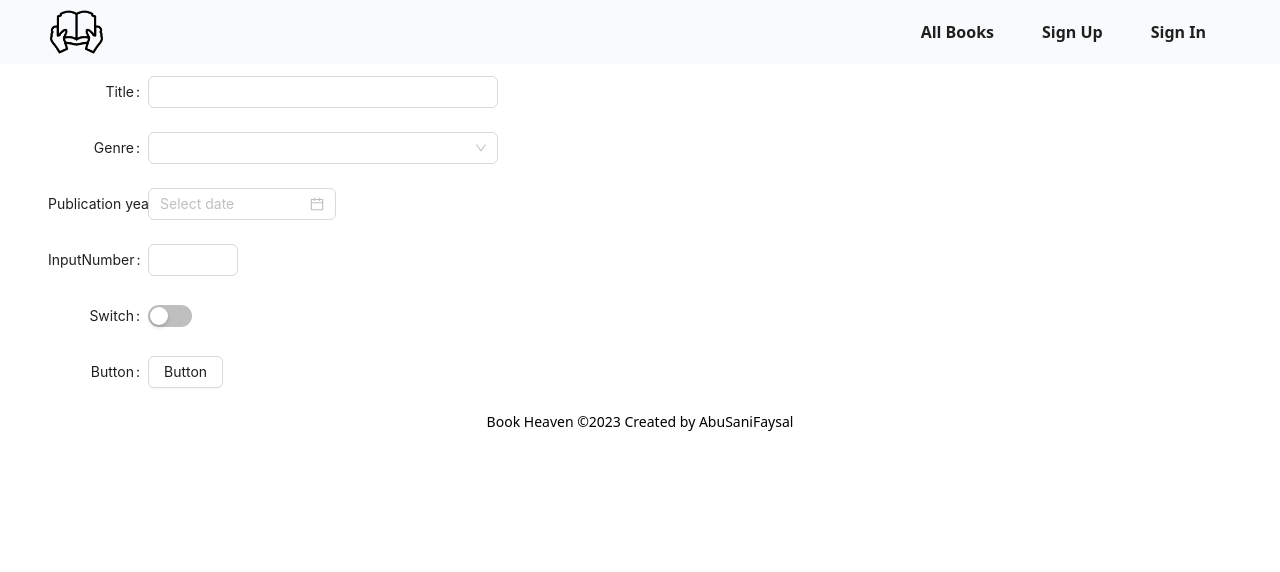
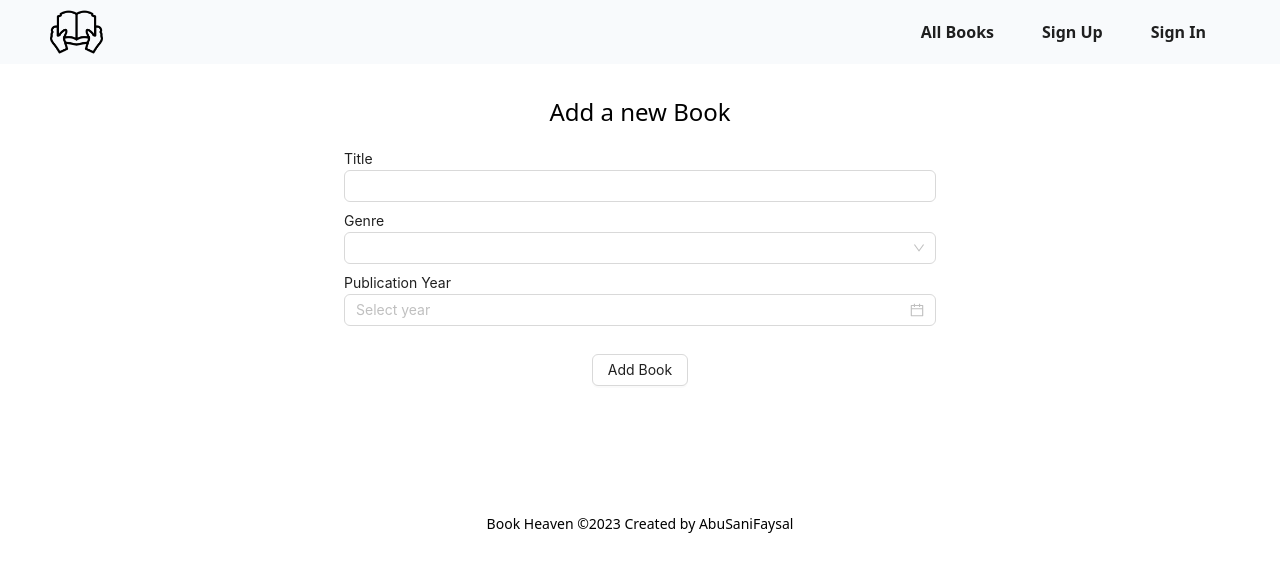
Before and after one commit to SanyFaysal/book-catalog-frontend, a React (Vite) app: page /add-new-book in a window 1280 px wide. Shown: the top 572 px of the page. Built offline with nearby package versions, Linux system fonts and the light colour scheme.

Commit message:
[DONE]: ALl books &  Add book

```diff
--- a/src/pages/AddNewBook.tsx
+++ b/src/pages/AddNewBook.tsx
@@ -1,17 +1,31 @@
-import { Button, Cascader, DatePicker, Input, InputNumber, Radio, Select, Switch, TreeSelect } from "antd";
+import {
+  Button,
+  Cascader,
+  DatePicker,
+  Input,
+  InputNumber,
+  Radio,
+  Select,
+  Switch,
+  TreeSelect,
+} from "antd";
 import { useState } from "react";
 import { Form } from "antd";
 
-type SizeType = Parameters<typeof Form>[0]['size'];
+type SizeType = Parameters<typeof Form>[0]["size"];
 
 export default function AddNewBook() {
-    const [componentSize, setComponentSize] = useState<SizeType | 'default'>('default');
+  const [componentSize, setComponentSize] = useState<SizeType | "default">(
+    "default"
+  );
 
-    const onFormLayoutChange = ({ size }: { size: SizeType }) => {
-      setComponentSize(size);
-    };
+  const onFormLayoutChange = ({ size }: { size: SizeType }) => {
+    setComponentSize(size);
+  };
 
-    return (
+  return (
+    <div className="flex flex-col justify-center items-center mb-32">
+      <h1 className="text-center text-2xl my-5">Add a new Book</h1>
       <Form
         labelCol={{ span: 4 }}
         wrapperCol={{ span: 14 }}
@@ -20,13 +34,15 @@ export default function AddNewBook() {
         onValuesChange={onFormLayoutChange}
         size={componentSize as SizeType}
         style={{ maxWidth: 600 }}
+        className="flex flex-col gap-y-2 w-1/2"
       >
-
-        <Form.Item label="Title">
-          <Input name="title" placeholder=" " className=""/>
-        </Form.Item>
-        <Form.Item label="Genre">
-          <Select>
+        <div>
+          <label>Title</label>
+          <Input name="title" placeholder=" " className="" />
+        </div>
+        <div>
+          <label>Genre</label>
+          <Select className="block">
             <Select.Option value="demo">Demo</Select.Option>
             <Select.Option value="Fiction">Fiction</Select.Option>
             <Select.Option value="Dystopian">Dystopian</Select.Option>
@@ -34,21 +50,16 @@ export default function AddNewBook() {
             <Select.Option value="Coming-of-Age">Coming of age</Select.Option>
             <Select.Option value="Dystopian">Dystopian</Select.Option>
           </Select>
-        </Form.Item>
+        </div>
 
-
-        <Form.Item label="Publication year">
-          <DatePicker />
-        </Form.Item>
-        <Form.Item label="InputNumber">
-          <InputNumber />
-        </Form.Item>
-        <Form.Item label="Switch" valuePropName="checked">
-          <Switch />
-        </Form.Item>
-        <Form.Item label="Button">
-          <Button>Button</Button>
-        </Form.Item>
+        <div>
+          <label>Publication Year</label>
+          <DatePicker className="block" picker="year" />
+        </div>
+        <div className="flex justify-center mt-5">
+         <Button>Add Book</Button>
+        </div>
       </Form>
-    );
+    </div>
+  );
 }
--- a/src/pages/AllBooks.tsx
+++ b/src/pages/AllBooks.tsx
@@ -18,10 +18,9 @@ export default function AllBooks() {
     <div className="mt-4">
   <h1 className="text-2xl text-center">All Books</h1>
 
-  <div className="my-5 grid grid-cols-5 gap-3 items-center">
-    <h1 className="text-lg">Total Books: 25</h1>
-
-    <div className="col-span-3">
+  <div className="my-5  sticky top-2 z-[999]  grid grid-cols-5 gap-3 items-center">
+   <div/>
+    <div className="col-span-3  ">
       <div className="grid grid-cols-4 gap-4 items-center justify-center">
         <div className="col-span-1">
           <Dropdown
@@ -57,11 +56,14 @@ export default function AllBooks() {
         </div>
       </div>
     </div>
-    <div className="text-end">
-  <Link to={'/add-new-book'}>    <Button className="bg-sky-50 text-sky-500 border-none">Add New Books</Button></Link>
-    </div>
+    <div/>
   </div>
+<div className="flex justify-between mt-[-60px] items-center mb-8">
+<h1 className="text-lg">Total Books: 25</h1>
+<Link to={'/add-new-book'}>    <Button className="bg-sky-50 text-sky-500 border-none">Add New Books</Button></Link>
 
+
+</div>
   <div className="grid grid-cols-4 gap-4">
     {new Array(18).fill(null).map((_, index) => (
       <BookCard key={index} />
```
